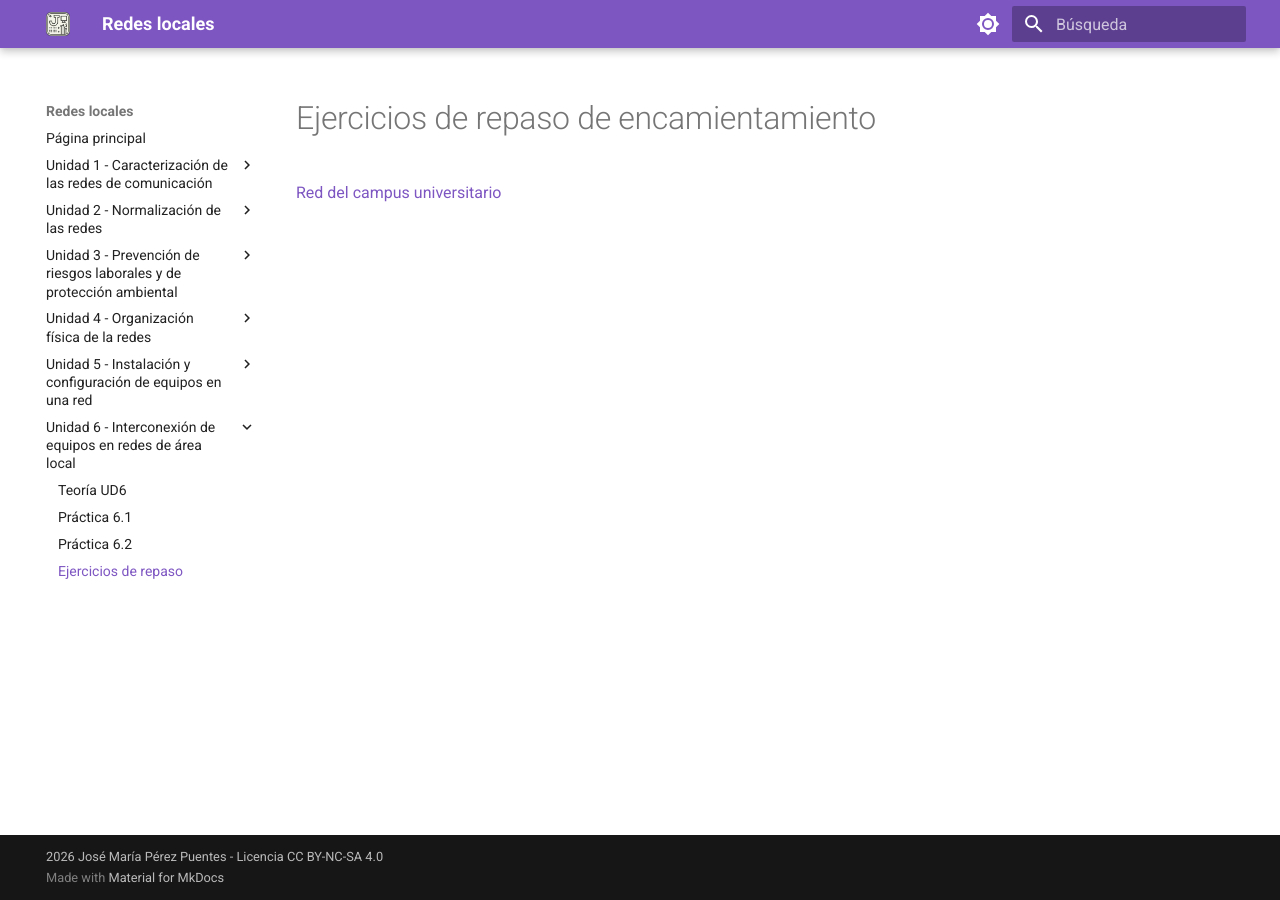
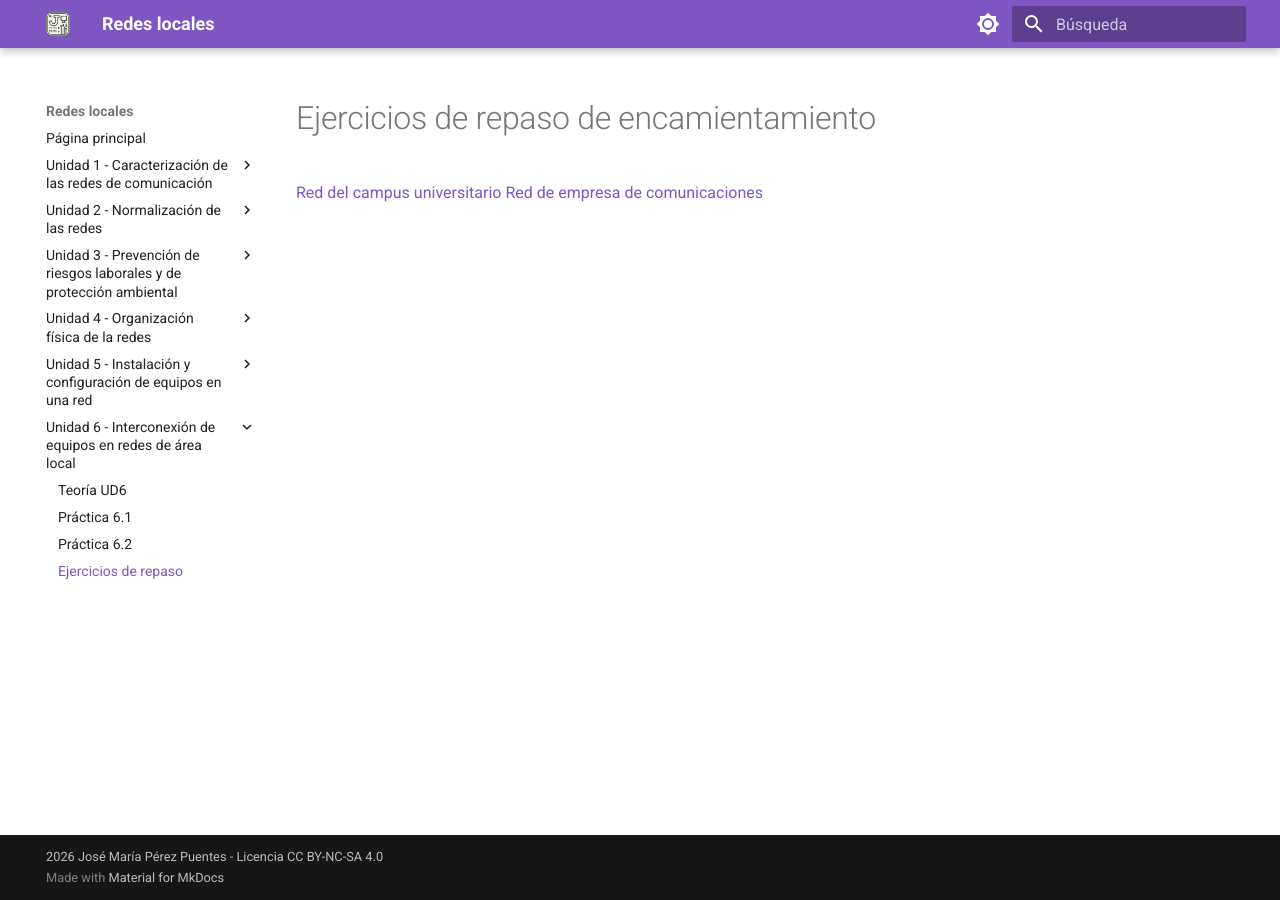
Before and after one commit to Joperpu/rl2526, an MkDocs documentation site: the page built from docs/ej.md, in a window 1280 px wide. Built offline with MkDocs 1.6.1 and Material for MkDocs 9.7.7, drawn with Linux system fonts in a browser that asks for light colours.

Commit message:
Nuevo ejercicio

```diff
--- a/docs/ej.md
+++ b/docs/ej.md
@@ -1,3 +1,4 @@
 # Ejercicios de repaso de encamientamiento
 
 [Red del campus universitario](assets/ejercicio_red_campus_enunciado.pdf)
+[Red de empresa de comunicaciones](assets/ejercicio_red_mediacom_enunciado.pdf)
```
Also changed, not shown: 1 other file.
